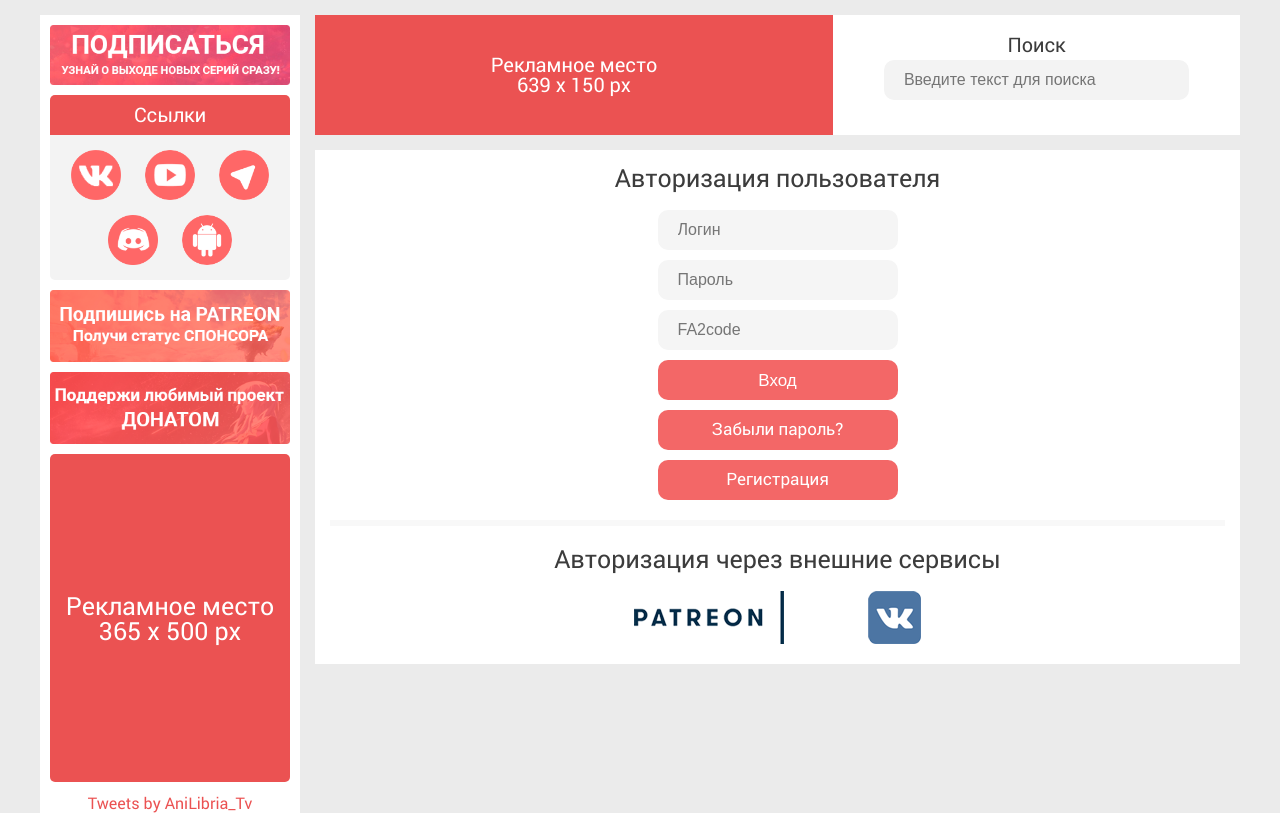
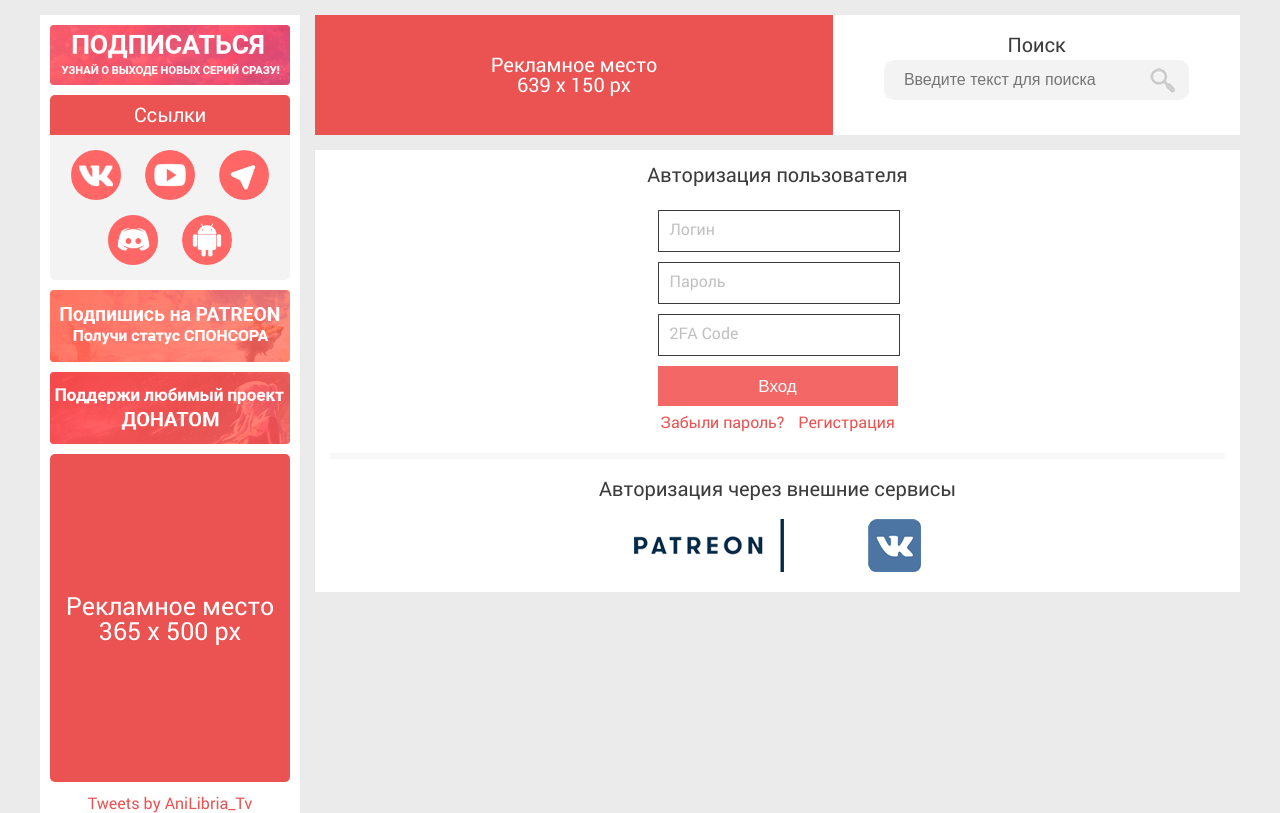
Before and after one commit to kopoba/anilibria, a PHP site: page /pages/login.php in a window 1280 px wide. Shown: the part 382-1195 px from the top of the page. Run offline with PHP 8.4, Linux system fonts and the light colour scheme; style sheets or scripts are compiled from the project's sources; some libraries are stand-ins or nearby versions.

Commit message:
Front End

```diff
--- a/css/style.css
+++ b/css/style.css
@@ -306,12 +306,12 @@ article, aside, details, figcaption, figure, footer, header, menu, nav, section
 #main_content_top #search input {
   width: 75%;
   height: 40px;
-  background-color: #f3f3f3;
   color: #aeaeae;
   font-size: 16px;
   line-height: 16px;
   border-radius: 10px;
-  padding: 10px 20px;
+  padding: 10px 50px 10px 20px;
+  background: #f3f3f3 url("../images/searchicon.png") no-repeat 95% 50%;
 }
 
 /* line 253, D:/GitHub Projects/anilibria/sass/style.scss */
@@ -527,8 +527,8 @@ article, aside, details, figcaption, figure, footer, header, menu, nav, section
 
 /* line 408, D:/GitHub Projects/anilibria/sass/style.scss */
 #user_log_reg_rec h1, #user_log_reg_rec h2 {
-  font-size: 25px;
-  line-height: 25px;
+  font-size: 20px;
+  line-height: 20px;
   color: #3c3c3c;
   margin-bottom: 20px;
 }
@@ -540,35 +540,48 @@ article, aside, details, figcaption, figure, footer, header, menu, nav, section
 }
 
 /* line 418, D:/GitHub Projects/anilibria/sass/style.scss */
-#user_log_reg_rec input, #user_log_reg_rec .a_button {
-  margin: 10px auto;
-}
-
-/* line 421, D:/GitHub Projects/anilibria/sass/style.scss */
 #user_log_reg_rec #hidden_captcha {
   display: block;
   margin: 10px 0;
 }
 
-/* line 425, D:/GitHub Projects/anilibria/sass/style.scss */
-#user_log_reg_rec input[type="text"],
-#user_log_reg_rec input[type="email"],
-#user_log_reg_rec input[type="password"] {
-  display: block;
-  width: 200px;
-  height: 20px;
-  border-radius: 10px;
-  padding: 10px 20px;
-  background-color: #f5f5f5;
+/* line 422, D:/GitHub Projects/anilibria/sass/style.scss */
+#user_log_reg_rec .input_wrapper {
+  width: 240px;
+  margin: 0 auto;
+  position: relative;
+}
+
+/* line 426, D:/GitHub Projects/anilibria/sass/style.scss */
+#user_log_reg_rec .input_wrapper .floating_label {
+  position: absolute;
+  top: 25%;
+  left: 10px;
+  transition: all 200ms;
+  opacity: 0.5;
   color: #848484;
 }
 
-/* line 436, D:/GitHub Projects/anilibria/sass/style.scss */
+/* line 434, D:/GitHub Projects/anilibria/sass/style.scss */
+#user_log_reg_rec .input_wrapper input:not([type="submit"]) {
+  position: relative;
+  width: 200px;
+  height: 20px;
+  padding: 10px 20px;
+  margin: 5px 0;
+  background-color: #fff;
+  color: #848484;
+  border: 1px solid #3c3c3c;
+  font-size: 14px;
+  line-height: 14px;
+}
+
+/* line 448, D:/GitHub Projects/anilibria/sass/style.scss */
 #user_log_reg_rec input[type="submit"] {
   display: block;
   width: 240px;
   height: 40px;
-  border-radius: 10px;
+  margin: 5px auto;
   padding: 10px 20px;
   font-size: 17px;
   line-height: 17px;
@@ -577,40 +590,56 @@ article, aside, details, figcaption, figure, footer, header, menu, nav, section
   color: #fff;
 }
 
-/* line 447, D:/GitHub Projects/anilibria/sass/style.scss */
+/* line 460, D:/GitHub Projects/anilibria/sass/style.scss */
 #user_log_reg_rec input[type="submit"]:hover {
   background-color: #ce5351;
 }
 
-/* line 450, D:/GitHub Projects/anilibria/sass/style.scss */
+/* line 463, D:/GitHub Projects/anilibria/sass/style.scss */
 #user_log_reg_rec input[type="submit"]:active {
   transform: translateY(1px);
 }
 
-/* line 455, D:/GitHub Projects/anilibria/sass/style.scss */
+/* line 468, D:/GitHub Projects/anilibria/sass/style.scss */
 #user_log_reg_rec .a_button {
-  display: block;
-  width: 200px;
-  height: 20px;
-  border-radius: 10px;
-  padding: 10px 20px;
-  font-size: 17px;
-  line-height: 17px;
-  background-color: #f36767;
-  color: #fff;
+  margin: 0 5px;
+  font-size: 16px;
+  line-height: 16px;
 }
 
-/* line 465, D:/GitHub Projects/anilibria/sass/style.scss */
-#user_log_reg_rec .a_button:hover {
-  background-color: #ce5351;
-}
-
-/* line 469, D:/GitHub Projects/anilibria/sass/style.scss */
+/* line 473, D:/GitHub Projects/anilibria/sass/style.scss */
 #user_log_reg_rec .oauth_links {
   margin: 5px 40px;
 }
 
-/* line 474, D:/GitHub Projects/anilibria/sass/style.scss */
+/* line 478, D:/GitHub Projects/anilibria/sass/style.scss */
+.focused {
+  font-size: 85%;
+  background-color: #fff;
+  opacity: 1 !important;
+  transform: translate3d(0, -90%, 0);
+}
+
+/* line 484, D:/GitHub Projects/anilibria/sass/style.scss */
+.span_for_lable {
+  display: block;
+  float: left;
+  position: relative;
+  /*for upward animation*/
+  background-color: #fff;
+}
+
+/* line 489, D:/GitHub Projects/anilibria/sass/style.scss */
+.span_for_lable:first-child {
+  padding-left: 2px;
+}
+
+/* line 490, D:/GitHub Projects/anilibria/sass/style.scss */
+.span_for_lable:last-child {
+  padding-right: 2px;
+}
+
+/* line 493, D:/GitHub Projects/anilibria/sass/style.scss */
 #main_footer {
   position: relative;
   width: 100%;
@@ -620,7 +649,7 @@ article, aside, details, figcaption, figure, footer, header, menu, nav, section
   color: #fff;
 }
 
-/* line 481, D:/GitHub Projects/anilibria/sass/style.scss */
+/* line 500, D:/GitHub Projects/anilibria/sass/style.scss */
 #main_footer #copyrights {
   position: absolute;
   width: 100%;
@@ -632,7 +661,7 @@ article, aside, details, figcaption, figure, footer, header, menu, nav, section
   background-color: #9b303f;
 }
 
-/* line 491, D:/GitHub Projects/anilibria/sass/style.scss */
+/* line 510, D:/GitHub Projects/anilibria/sass/style.scss */
 #main_footer #footer_left {
   position: relative;
   width: 50%;
@@ -640,21 +669,21 @@ article, aside, details, figcaption, figure, footer, header, menu, nav, section
   padding: 15px 0 0 15px;
 }
 
-/* line 496, D:/GitHub Projects/anilibria/sass/style.scss */
+/* line 515, D:/GitHub Projects/anilibria/sass/style.scss */
 #main_footer #footer_left p {
   margin: 5px 0;
   font-size: 15px;
   line-height: 15px;
 }
 
-/* line 501, D:/GitHub Projects/anilibria/sass/style.scss */
+/* line 520, D:/GitHub Projects/anilibria/sass/style.scss */
 #main_footer #footer_left span {
   font-size: 25px;
   line-height: 25px;
   font-weight: bold;
 }
 
-/* line 509, D:/GitHub Projects/anilibria/sass/style.scss */
+/* line 528, D:/GitHub Projects/anilibria/sass/style.scss */
 #user_dropdown_menu {
   position: absolute;
   top: 75px;
@@ -668,7 +697,7 @@ article, aside, details, figcaption, figure, footer, header, menu, nav, section
   z-index: 2;
 }
 
-/* line 520, D:/GitHub Projects/anilibria/sass/style.scss */
+/* line 539, D:/GitHub Projects/anilibria/sass/style.scss */
 #user_dropdown_menu span {
   display: block;
   font-size: 20px;
@@ -678,7 +707,7 @@ article, aside, details, figcaption, figure, footer, header, menu, nav, section
   border-bottom: 2px solid black;
 }
 
-/* line 528, D:/GitHub Projects/anilibria/sass/style.scss */
+/* line 547, D:/GitHub Projects/anilibria/sass/style.scss */
 #user_dropdown_menu a {
   display: block;
   padding: 0;
@@ -690,7 +719,7 @@ article, aside, details, figcaption, figure, footer, header, menu, nav, section
   color: #eb5252;
 }
 
-/* line 538, D:/GitHub Projects/anilibria/sass/style.scss */
+/* line 557, D:/GitHub Projects/anilibria/sass/style.scss */
 #user_dropdown_menu:after, #user_dropdown_menu:before {
   bottom: 100%;
   left: 107px;
@@ -702,7 +731,7 @@ article, aside, details, figcaption, figure, footer, header, menu, nav, section
   pointer-events: none;
 }
 
-/* line 548, D:/GitHub Projects/anilibria/sass/style.scss */
+/* line 567, D:/GitHub Projects/anilibria/sass/style.scss */
 #user_dropdown_menu:after {
   border-color: rgba(136, 183, 213, 0);
   border-bottom-color: #fff;
@@ -710,7 +739,7 @@ article, aside, details, figcaption, figure, footer, header, menu, nav, section
   margin-left: -10px;
 }
 
-/* line 554, D:/GitHub Projects/anilibria/sass/style.scss */
+/* line 573, D:/GitHub Projects/anilibria/sass/style.scss */
 #user_dropdown_menu:before {
   border-color: rgba(194, 225, 245, 0);
   border-bottom-color: #ce5351;
--- a/js/main.js
+++ b/js/main.js
@@ -41,6 +41,40 @@ $(function() {
 		}
 	});
 });
+
+$(function() {
+    $(".floating_label").each(function() {
+        const sop = '<span class="span_for_lable">'; //span opening
+        const scl = '</span>'; //span closing
+        //split the label into single letters and inject span tags around them
+        //$(this).html(sop + $(this).html().split("").join(scl+sop) + scl);
+        console.log($(this).html(), sop + $(this).html() + scl);
+        $(this).html(sop + $(this).html() + scl);
+        //to prevent space-only spans from collapsing
+        $(".ch:contains(' ')").html("&nbsp;");
+    })
+
+    $(".styled_input").focus(function() {
+        //$(this).next().addClass("focused");
+        $(this).next().addClass("focused");
+    });
+	$(".styled_input").blur(function() {
+		if(!$.trim(this.value).length) {
+            $(this).next().removeClass("focused");
+		}
+	});
+});
+$(document).ready(function() {
+    $(".styled_input").each(function(){
+        if($(this).val() === ""){
+            $(this).next().removeClass("focused");
+        }
+        else{
+            $(this).next().addClass("focused");
+        }
+    });
+});
+
 $(document).on("click", "[data-submit-login]", function(e) {
 	$(this).blur();
 	e.preventDefault();
--- a/pages/login.php
+++ b/pages/login.php
@@ -1,9 +1,18 @@
 <?require_once($_SERVER['DOCUMENT_ROOT'].'/private/header.php');?>
 <div id="user_log_reg_rec">
     <h1>Авторизация пользователя</h1>
-    <input id="login" type="text" placeholder="Логин" />
-    <input id="passwd" type="password" placeholder="Пароль" />
-    <input id="fa2code" type="text" placeholder="FA2code" />
+    <div class="input_wrapper">
+        <input id="login" class="styled_input" type="text" spellcheck="false" required />
+        <label for="login" class="floating_label">Логин</label>
+    </div>
+    <div class="input_wrapper">
+        <input id="passwd" class="styled_input" type="password" required />
+        <label for="passwd" class="floating_label">Пароль</label>
+    </div>
+    <div class="input_wrapper">
+        <input id="fa2code" class="styled_input" type="text" spellcheck="false" required />
+        <label for="fa2code" class="floating_label">2FA Code</label>
+    </div>
     <div id="error" style="display: none"></div>
     <input type="submit" data-submit-login value="Вход" />
     <a class="a_button" href="password_recovery.php">Забыли пароль?</a>
--- a/sass/style.scss
+++ b/sass/style.scss
@@ -244,12 +244,12 @@ article, aside, details, figcaption, figure, footer, header, menu, nav, section
     input {
       width: 75%;
       height: 40px;
-      background-color: #f3f3f3;
       color: #aeaeae;
       font-size: 16px;
       line-height: 16px;
       border-radius: 10px;
-      padding: 10px 20px;
+      padding: 10px 50px 10px 20px;
+      background: #f3f3f3 url("../images/searchicon.png") no-repeat 95% 50%;
       &:focus {
         color: #3c3c3c;
       }
@@ -406,8 +406,8 @@ article, aside, details, figcaption, figure, footer, header, menu, nav, section
 #user_log_reg_rec {
   text-align: center;
   h1, h2 {
-    font-size: 25px;
-    line-height: 25px;
+    font-size: 20px;
+    line-height: 20px;
     color: #3c3c3c;
     margin-bottom: 20px;
   }
@@ -415,29 +415,42 @@ article, aside, details, figcaption, figure, footer, header, menu, nav, section
     border: 3px solid #f8f8f8;
     margin: 20px 0;
   }
-  input, .a_button {
-    margin: 10px auto;
-  }
   #hidden_captcha {
     display: block;
     margin: 10px 0;
   }
-  input[type="text"],
-  input[type="email"],
-  input[type="password"]{
-    display: block;
-    width: 200px;
-    height: 20px;
-    border-radius: 10px;
-    padding: 10px 20px;
-    background-color: #f5f5f5;
-    color: #848484;
+  .input_wrapper {
+    width: 240px;
+    margin: 0 auto;
+    position: relative;
+    .floating_label {
+      position: absolute;
+      top: 25%;
+      left: 10px;
+      transition: all 200ms;
+      opacity: 0.5;
+      color: #848484;
+    }
+    input:not([type="submit"]) {
+      position: relative;
+      width: 200px;
+      height: 20px;
+      //border-radius: 10px;
+      padding: 10px 20px;
+      margin: 5px 0;
+      background-color: #fff;
+      color: #848484;
+      border: 1px solid #3c3c3c;
+      font-size: 14px;
+      line-height: 14px;
+    }
   }
   input[type="submit"] {
     display: block;
     width: 240px;
     height: 40px;
-    border-radius: 10px;
+    //border-radius: 10px;
+    margin: 5px auto;
     padding: 10px 20px;
     font-size: 17px;
     line-height: 17px;
@@ -453,22 +466,28 @@ article, aside, details, figcaption, figure, footer, header, menu, nav, section
 
   }
   .a_button {
-    display: block;
-    width: 200px;
-    height: 20px;
-    border-radius: 10px;
-    padding: 10px 20px;
-    font-size: 17px;
-    line-height: 17px;
-    background-color: #f36767;
-    color: #fff;
-    &:hover {
-      background-color: #ce5351;
-    }
+    margin: 0 5px;
+    font-size: 16px;
+    line-height: 16px;
   }
   .oauth_links {
     margin: 5px 40px;
   }
+}
+
+.focused {
+  font-size: 85%;
+  background-color: #fff;
+  opacity: 1!important;
+  transform: translate3d(0, -90%, 0);
+}
+.span_for_lable {
+  display: block;
+  float: left;
+  position: relative; /*for upward animation*/
+  background-color: #fff;
+  &:first-child {padding-left: 2px;}
+  &:last-child {padding-right: 2px;}
 }
 
 #main_footer {
```
Also changed, not shown: images/searchicon.png (added), 1 other file.
